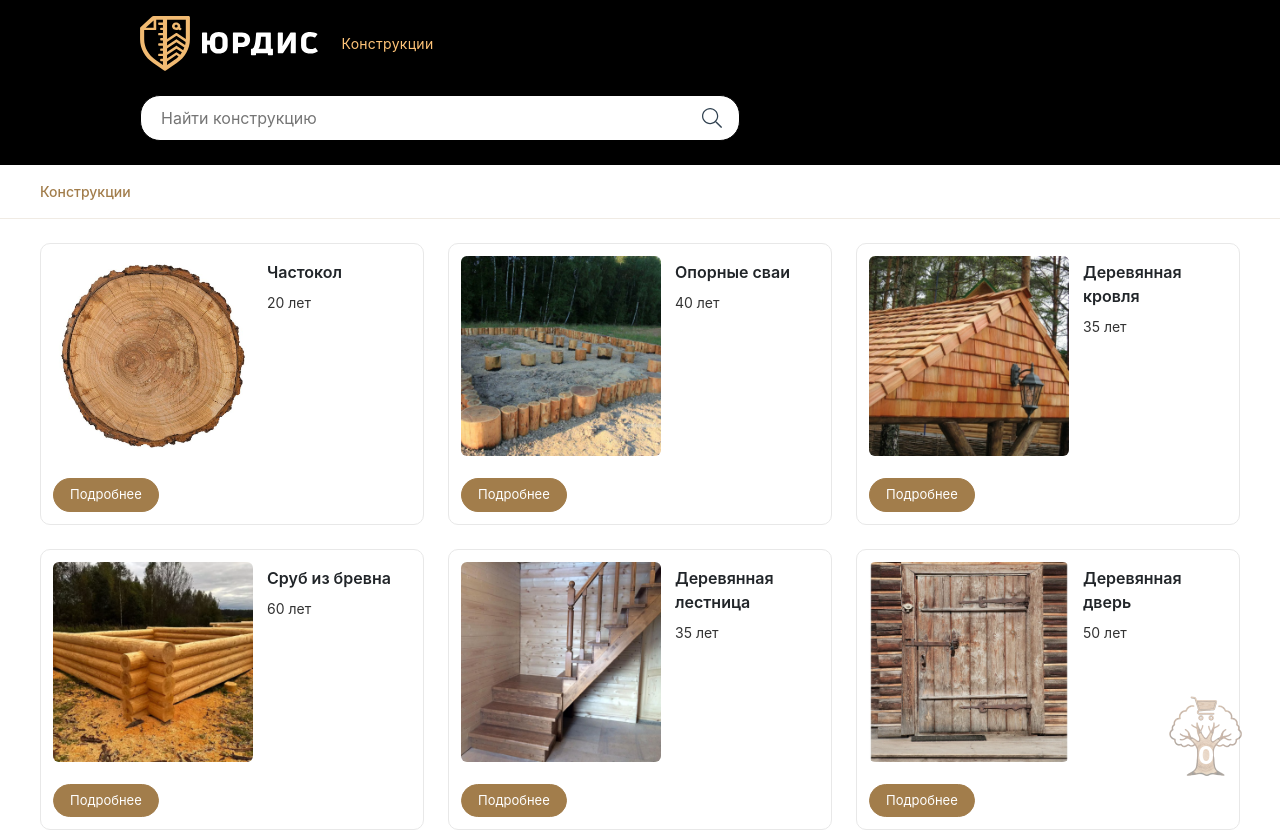
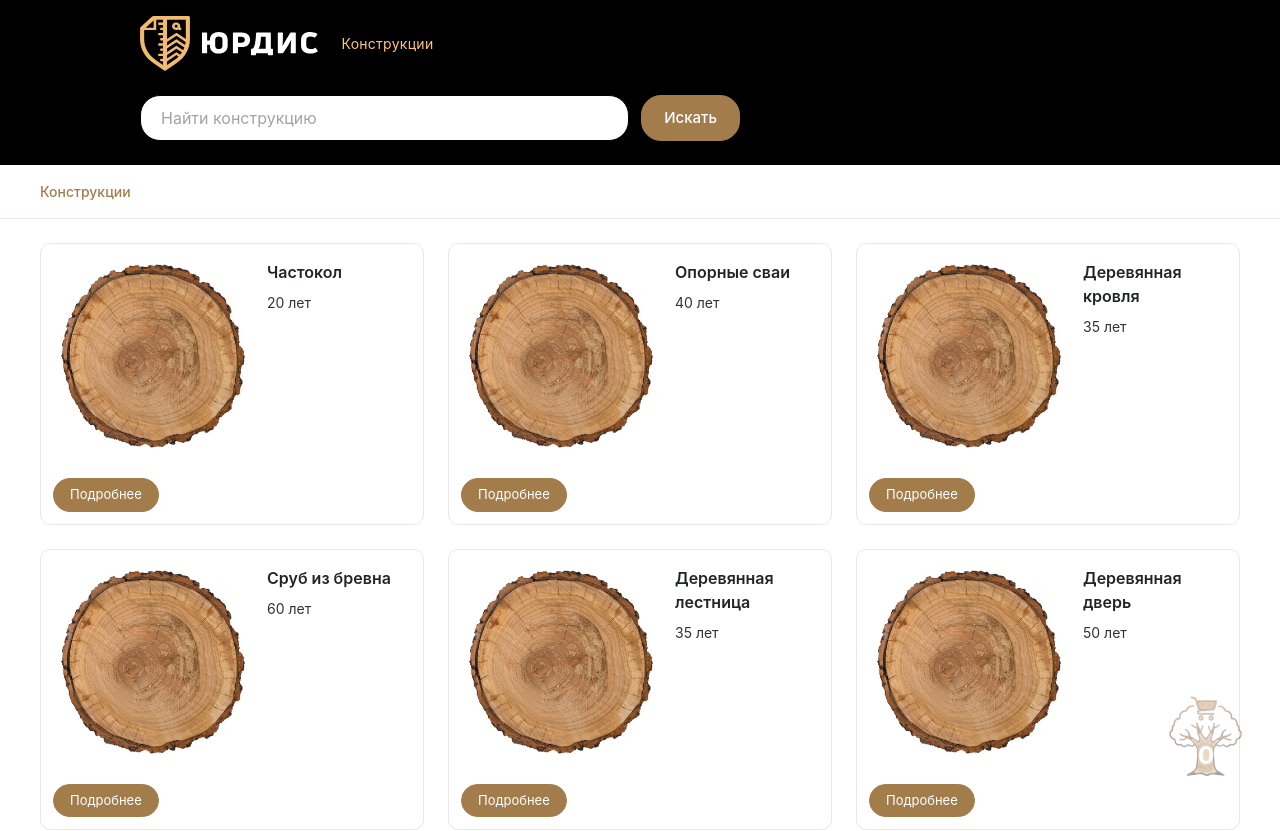
Before and after one commit to Alexxey25/DendrochronologyFrontendRIP, a React (Vite) app: page /constructions in a window 1280 px wide. Shown: the top 831 px of the page. Built offline with nearby package versions, Linux system fonts and the light colour scheme.

Commit message:
add default video & images

```diff
--- a/src/components/Header/Header.tsx
+++ b/src/components/Header/Header.tsx
@@ -1,24 +1,28 @@
 import { Link, NavLink } from 'react-router-dom'
-import type { FormEvent } from 'react'
 import { ROUTES, ROUTE_LABELS } from '../../Routes'
 import yurdisLogo from '../../assets/yurdis-logo.svg'
 import yurdisLogoText from '../../assets/yurdis-logo-text.svg'
-import searchIcon from '../../assets/search_icon.svg'
+import InputField from '../InputField/InputField'
 import './Header.css'
 
 interface HeaderProps {
   searchQuery?: string
   onQueryChange?: (v: string) => void
   onSearch?: () => void
+  searchLoading?: boolean
+  searchPlaceholder?: string
+  searchButtonTitle?: string
 }
 
-export default function Header({ searchQuery, onQueryChange, onSearch }: HeaderProps) {
+export default function Header({
+  searchQuery,
+  onQueryChange,
+  onSearch,
+  searchLoading,
+  searchPlaceholder = 'Найти конструкцию',
+  searchButtonTitle,
+}: HeaderProps) {
   const showSearch = onSearch !== undefined
-
-  const handleSubmit = (e: FormEvent) => {
-    e.preventDefault()
-    onSearch?.()
-  }
 
   return (
     <div className="header-bar">
@@ -40,18 +44,16 @@ export default function Header({ searchQuery, onQueryChange, onSearch }: HeaderP
       </div>
 
       {showSearch && (
-        <form onSubmit={handleSubmit} className="search-form">
-          <input
-            className="search-input"
-            type="text"
-            placeholder="Найти конструкцию"
+        <div className="search-form">
+          <InputField
             value={searchQuery ?? ''}
-            onChange={(e) => onQueryChange?.(e.target.value)}
+            setValue={(v) => onQueryChange?.(v)}
+            loading={searchLoading}
+            onSubmit={() => onSearch?.()}
+            placeholder={searchPlaceholder}
+            buttonTitle={searchButtonTitle}
           />
-          <button className="search-btn" type="submit" aria-label="search">
-            <img src={searchIcon} className="search-btn-icon" alt="" />
-          </button>
-        </form>
+        </div>
       )}
     </div>
   )
--- /dev/null
+++ b/src/components/InputField/InputField.css
@@ -0,0 +1,45 @@
+.inputField {
+  display: flex;
+  align-items: stretch;
+  gap: 12px;
+  width: 100%;
+}
+
+.inputField-input {
+  flex: 1;
+  min-width: 0;
+  padding: 10px 20px;
+  border: 1px solid #000;
+  border-radius: 20px;
+  background: #fff;
+  font-size: 16px;
+  color: var(--text-grey);
+  outline: none;
+  font-family: inherit;
+}
+
+.inputField-input::placeholder {
+  color: rgba(51, 51, 51, 0.45);
+}
+
+.inputField-btn {
+  flex-shrink: 0;
+  border-radius: 20px !important;
+  padding: 10px 22px !important;
+  font-size: 15px !important;
+  font-weight: 500 !important;
+  white-space: nowrap;
+  background: var(--accent) !important;
+  border: 1px solid var(--accent) !important;
+  color: #fff !important;
+}
+
+.inputField-btn:hover:not(:disabled) {
+  background: var(--accent-light) !important;
+  border-color: var(--accent-light) !important;
+  color: #1a1a1a !important;
+}
+
+.inputField-btn:disabled {
+  opacity: 0.55;
+}
--- /dev/null
+++ b/src/components/InputField/InputField.tsx
@@ -0,0 +1,35 @@
+import type { FC } from 'react'
+import { Button } from 'react-bootstrap'
+import './InputField.css'
+
+interface Props {
+  value: string
+  setValue: (value: string) => void
+  onSubmit: () => void
+  loading?: boolean
+  placeholder?: string
+  buttonTitle?: string
+}
+
+const InputField: FC<Props> = ({
+  value,
+  setValue,
+  onSubmit,
+  loading,
+  placeholder,
+  buttonTitle = 'Искать',
+}) => (
+  <div className="inputField">
+    <input
+      className="inputField-input"
+      value={value}
+      placeholder={placeholder}
+      onChange={(event) => setValue(event.target.value)}
+    />
+    <Button className="inputField-btn" disabled={loading} onClick={onSubmit} type="button">
+      {buttonTitle}
+    </Button>
+  </div>
+)
+
+export default InputField
--- a/src/main.tsx
+++ b/src/main.tsx
@@ -2,6 +2,7 @@ import React from 'react'
 import ReactDOM from 'react-dom/client'
 import App from './App'
 
+//монтирует React приложение в DOM-элемент с id='root'
 ReactDOM.createRoot(document.getElementById('root')!).render(
   <React.StrictMode>
     <App />
--- a/src/modules/mock.ts
+++ b/src/modules/mock.ts
@@ -1,28 +1,28 @@
 import type { Construction } from './constructionsApi'
 
-//import stockadeImg from '../assets/constructions/stockade.png'
-//import stockadeVideo from '../assets/constructions/stockade.mp4'
+// import stockadeImg from '../assets/constructions/stockade.png'
+// import stockadeVideo from '../assets/constructions/stockade.mp4'
 
-import supportingPilesImg from '../assets/constructions/supportingPiles.png'
-import supportingPilesVideo from '../assets/constructions/supportingPiles.mp4'
+// import supportingPilesImg from '../assets/constructions/supportingPiles.png'
+// import supportingPilesVideo from '../assets/constructions/supportingPiles.mp4'
 
-import woodenRoofImg from '../assets/constructions/woodenRoof.png'
-import woodenRoofVideo from '../assets/constructions/woodenRoof.mp4'
+// import woodenRoofImg from '../assets/constructions/woodenRoof.png'
+// import woodenRoofVideo from '../assets/constructions/woodenRoof.mp4'
 
-import logCabinImg from '../assets/constructions/logCabin.png'
-import logCabinVideo from '../assets/constructions/logCabin.mp4'
+// import logCabinImg from '../assets/constructions/logCabin.png'
+// import logCabinVideo from '../assets/constructions/logCabin.mp4'
 
-import woodenLadderImg from '../assets/constructions/woodenLadder.png'
-import woodenLadderVideo from '../assets/constructions/woodenLadder.mp4'
+// import woodenLadderImg from '../assets/constructions/woodenLadder.png'
+// import woodenLadderVideo from '../assets/constructions/woodenLadder.mp4'
 
-import woodenDoorImg from '../assets/constructions/woodenDoor.png'
-import woodenDoorVideo from '../assets/constructions/woodenDoor.mp4'
+// import woodenDoorImg from '../assets/constructions/woodenDoor.png'
+// import woodenDoorVideo from '../assets/constructions/woodenDoor.mp4'
 
-import frontageImg from '../assets/constructions/frontage.jpg'
-import frontageVideo from '../assets/constructions/frontage.mp4'
+// import frontageImg from '../assets/constructions/frontage.jpg'
+// import frontageVideo from '../assets/constructions/frontage.mp4'
 
-import pitImg from '../assets/constructions/pit.jpg'
-import pitVideo from '../assets/constructions/pit.mp4'
+// import pitImg from '../assets/constructions/pit.jpg'
+// import pitVideo from '../assets/constructions/pit.mp4'
 
 export const CONSTRUCTIONS_MOCK: Construction[] = [
   {
@@ -31,8 +31,8 @@ export const CONSTRUCTIONS_MOCK: Construction[] = [
     use_life: '20 лет',
     description:
       'Ограждающая конструкция из вертикально вкопанных заострённых брёвен, традиционно использовавшаяся для защиты поселений. Отличается простотой возведения и высокой механической прочностью. Типовой use-life: 20 лет',
-    image_url: '',//stockadeImg,
-    video_url: '',//stockadeVideo,
+    image_url: '',
+    video_url: '',
     is_delete: false,
   },
   {
@@ -41,8 +41,8 @@ export const CONSTRUCTIONS_MOCK: Construction[] = [
     use_life: '40 лет',
     description:
       'Деревянные опорные элементы, забиваемые в грунт для передачи нагрузки от здания на более плотные слои почвы. Применяются в фундаментах на слабых грунтах и в условиях высокого уровня грунтовых вод. Типовой use-life: 40 лет',
-    image_url: supportingPilesImg,
-    video_url: supportingPilesVideo,
+    image_url: '',
+    video_url: '',
     is_delete: false,
   },
   {
@@ -51,8 +51,8 @@ export const CONSTRUCTIONS_MOCK: Construction[] = [
     use_life: '35 лет',
     description:
       'Традиционное кровельное покрытие из дранки или гонта, широко применявшееся в жилых и хозяйственных постройках. Отличается хорошей теплоизоляцией и устойчивостью к перепадам температуры, но требует правильной укладки и вентиляции. Типовой use-life: 35 лет',
-    image_url: woodenRoofImg,
-    video_url: woodenRoofVideo,
+    image_url: '',
+    video_url: '',
     is_delete: false,
   },
   {
@@ -61,8 +61,8 @@ export const CONSTRUCTIONS_MOCK: Construction[] = [
     use_life: '60 лет',
     description:
       'Несущая конструкция стен, собранная из горизонтально уложенных брёвен с угловыми врубками. Обеспечивает отличную теплоизоляцию и долговечность при правильной обработке древесины. Типовой use-life: 60 лет',
-    image_url: logCabinImg,
-    video_url: logCabinVideo,
+    image_url: '',
+    video_url: '',
     is_delete: false,
   },
   {
@@ -71,8 +71,8 @@ export const CONSTRUCTIONS_MOCK: Construction[] = [
     use_life: '35 лет',
     description:
       'Внутренняя или наружная конструкция для перемещения между этажами, изготовленная из массива дерева. Сочетает функциональность и эстетику, требует защитного покрытия для долговечности. Типовой use-life: 35 лет',
-    image_url: woodenLadderImg,
-    video_url: woodenLadderVideo,
+    image_url: '',
+    video_url: '',
     is_delete: false,
   },
   {
@@ -81,8 +81,8 @@ export const CONSTRUCTIONS_MOCK: Construction[] = [
     use_life: '50 лет',
     description:
       'Дверные полотна из массива древесины или клеёного бруса, применяемые как входные и межкомнатные. Обладают высокой звуко- и теплоизоляцией, экологичностью и долгим сроком службы. Типовой use-life: 50 лет',
-    image_url: woodenDoorImg,
-    video_url: woodenDoorVideo,
+    image_url: '',
+    video_url: '',
     is_delete: false,
   },
   {
@@ -91,8 +91,8 @@ export const CONSTRUCTIONS_MOCK: Construction[] = [
     use_life: '10 лет',
     description:
       'Легкое ограждение палисадника из бруса и досок. Опорные столбы заглубляются в грунт и обрабатываются антисептиком для защиты от гниения. Пролеты заполняются штакетником, доской или решеткой.',
-    image_url: frontageImg,
-    video_url: frontageVideo,
+    image_url: '',
+    video_url: '',
     is_delete: false,
   },
   {
@@ -101,8 +101,8 @@ export const CONSTRUCTIONS_MOCK: Construction[] = [
     use_life: '30 лет',
     description:
       'Срубная обшивка шахты колодца из дубовых или сосновых брёвен. Защищает стенки от осыпания и обеспечивает чистоту воды. Дендрохронологический анализ сруба позволяет датировать время строительства водозаборного сооружения.',
-    image_url: pitImg,
-    video_url: pitVideo,
+    image_url: '',
+    video_url: '',
     is_delete: false,
   },
 ]
--- a/src/pages/ConstructionPage/ConstructionPage.tsx
+++ b/src/pages/ConstructionPage/ConstructionPage.tsx
@@ -7,6 +7,7 @@ import HeaderApp from '../../components/HeaderApp/HeaderApp'
 import { CONSTRUCTIONS_MOCK } from '../../modules/mock'
 import type { Construction } from '../../modules/constructionsApi'
 import defaultImage from '../../assets/constructions/default_image.jpg'
+import defaultVideo from '../../assets/constructions/defaultVideo.mp4'
 import './ConstructionPage.css'
 
 const ConstructionPage: FC = () => {
@@ -45,21 +46,18 @@ const ConstructionPage: FC = () => {
       />
 
       <div className="product-card">
-        {construction.video_url ? (
-          <div className="product-media-wrap">
-            <video autoPlay muted loop playsInline className="product-video">
-              <source src={construction.video_url} type="video/mp4" />
-            </video>
-          </div>
-        ) : (
-          <div className="product-media-wrap">
-            <img
-              src={construction.image_url || defaultImage}
-              className="product-image"
-              alt={construction.title}
-            />
-          </div>
-        )}
+        <div className="product-media-wrap">
+          <video
+            autoPlay
+            muted
+            loop
+            playsInline
+            className="product-video"
+            poster={construction.image_url || defaultImage}
+          >
+            <source src={construction.video_url || defaultVideo} type="video/mp4" />
+          </video>
+        </div>
       </div>
     </div>
   )
--- a/src/pages/ConstructionsPage/ConstructionsPage.tsx
+++ b/src/pages/ConstructionsPage/ConstructionsPage.tsx
@@ -1,4 +1,4 @@
-import { useState, useMemo } from 'react'
+import { useState } from 'react'
 import Header from '../../components/Header/Header'
 import ConstructionsList from '../../components/ConstructionsList/ConstructionsList'
 import { BreadCrumbs } from '../../components/BreadCrumbs/BreadCrumbs'
@@ -8,29 +8,41 @@ import cartIcon from '../../assets/cart_icon.png'
 import './ConstructionsPage.css'
 
 export default function ConstructionsPage() {
-  const [searchQuery, setSearchQuery] = useState('')
+  const [searchValue, setSearchValue] = useState('')
+  const [appliedQuery, setAppliedQuery] = useState('')
 
-  const filteredConstructions = useMemo(() => {
-    return CONSTRUCTIONS_MOCK.filter((c) => {
-      if (c.is_delete) return false
-      if (searchQuery && !c.title.toLowerCase().includes(searchQuery.toLowerCase())) return false
-      return true
-    })
-  }, [searchQuery])
+  // const [searchQuery, setSearchQuery] = useState('')
+  // const filteredConstructions = useMemo(() => {
+  //   return CONSTRUCTIONS_MOCK.filter((c) => {
+  //     if (c.is_delete) return false
+  //     if (searchQuery && !c.title.toLowerCase().includes(searchQuery.toLowerCase())) return false
+  //     return true
+  //   })
+  // }, [searchQuery])
+
+  const handleSearch = () => {
+    setAppliedQuery(searchValue.trim())
+  }
+
+  const filteredConstructions = CONSTRUCTIONS_MOCK.filter((c) => {
+    if (c.is_delete) return false
+    if (appliedQuery && !c.title.toLowerCase().includes(appliedQuery.toLowerCase())) return false
+    return true
+  })
 
   return (
     <div className="mainpage">
       <Header
-        searchQuery={searchQuery}
-        onQueryChange={setSearchQuery}
-        onSearch={() => {}}
+        searchQuery={searchValue}
+        onQueryChange={setSearchValue}
+        onSearch={handleSearch}
       />
       <BreadCrumbs crumbs={[{ label: ROUTE_LABELS.CONSTRUCTIONS }]} />
 
       {filteredConstructions.length > 0 ? (
         <ConstructionsList constructions={filteredConstructions} />
       ) : (
-        <p className="no-results">По запросу «{searchQuery}» конструкции не найдены</p>
+        <p className="no-results">По запросу «{appliedQuery}» конструкции не найдены</p>
       )}
 
       <div className="cart-badge cart-inactive">
```
Also changed, not shown: src/components/BreadCrumbs/BreadCrumbs.tsx (line endings or trailing spaces), 2 other files (tests, documents, lock files or other folders).
